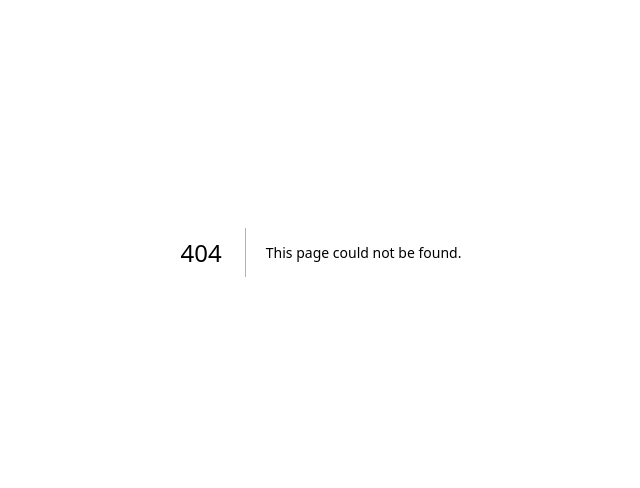
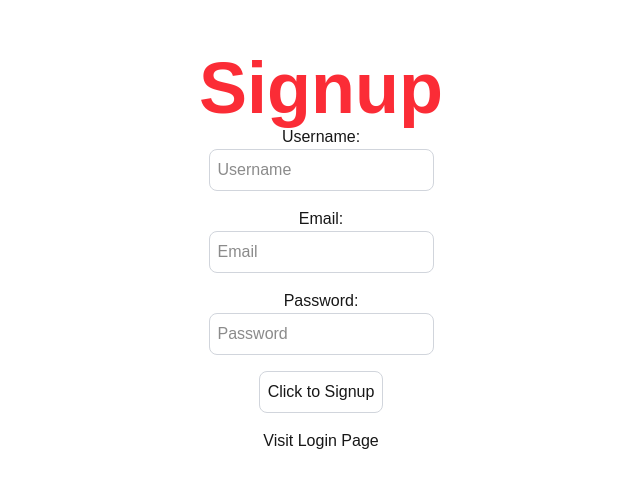
Before and after one commit to arhamneyazi/auth-nextjs, a Next.js app: page /signup in a window 1280 px wide. Before the commit this address had no page. Shown: the part 148-636 px from the top of the page, without its empty margins (319-959 px from the left). Built offline with nearby package versions, Linux system fonts and the light colour scheme.

Commit message:
Progress on frontend and Api

```diff
--- /dev/null
+++ b/src/app/api/users/signup/route.ts
@@ -0,0 +1,52 @@
+import { connect } from "@/dbConfig/dbConfig";
+import User from "@/models/userModel";
+import { NextRequest, NextResponse } from "next/server";
+import bcrypt from "bcryptjs";
+
+connect();
+
+export async function POST(request: NextRequest) {
+  try {
+    const reqBody = await request.json();
+    const { username, email, password } = reqBody;
+
+    console.log(reqBody);
+
+    // Check if user already exists
+    const existingUser = await User.findOne({ $or: [{ email }, { username }] });
+
+    if (existingUser) {
+      return NextResponse.json(
+        { error: "User already exists" },
+        { status: 400 },
+      );
+    }
+
+    // Hash Password
+    const salt = await bcrypt.genSalt(10);
+    const hashedPassword = await bcrypt.hash(password, salt);
+
+    const newUser = new User({
+      username,
+      email,
+      password: hashedPassword,
+    });
+
+    const savedUser = await newUser.save();
+    console.log(savedUser);
+
+    return NextResponse.json(
+      {
+        message: "User created successfully",
+        success: true,
+        savedUser,
+      },
+      { status: 201 },
+    );
+  } catch (error: unknown) {
+    const errorMessage =
+      error instanceof Error ? error.message : "An unknown error occurred";
+
+    return NextResponse.json({ error: errorMessage }, { status: 500 });
+  }
+}
--- /dev/null
+++ b/src/app/login/page.tsx
@@ -0,0 +1,46 @@
+"use client";
+import Link from "next/link";
+import React, { useState } from "react";
+import { useRouter } from "next/navigation";
+import axios from "axios";
+
+export default function LoginPage() {
+  const [user, setUser] = useState({
+    email: "",
+    password: "",
+  });
+
+  const onLogin = async () => {};
+
+  return (
+    <div className="flex flex-col items-center justify-center min-h-screen py-2">
+      <h1 className="text-red-500 text-7xl font-extrabold">Login</h1>
+      <hr />
+      <label htmlFor="email">Email:</label>
+      <input
+        className="p-2 border border-gray-300 rounded-lg mb-4 focus:outline-none focus:border-gray-600"
+        id="email"
+        type="text"
+        value={user.email}
+        placeholder="Email"
+        onChange={(e) => setUser({ ...user, email: e.target.value })}
+      />
+      <label htmlFor="password">Password:</label>
+      <input
+        className="p-2 border border-gray-300 rounded-lg mb-4 focus:outline-none focus:border-gray-600"
+        id="password"
+        type="password"
+        value={user.password}
+        placeholder="Password"
+        onChange={(e) => setUser({ ...user, password: e.target.value })}
+      />
+      <button
+        className="p-2 border border-gray-300 rounded-lg mb-4 focus:outline-none focus:border-gray-700"
+        onClick={onLogin}
+      >
+        Login
+      </button>
+      <Link href="/signup">Visit Signup Page</Link>
+    </div>
+  );
+}
--- /dev/null
+++ b/src/app/profile/[id]/loading.tsx
@@ -0,0 +1,7 @@
+export default function Loading() {
+  return (
+    <div className="flex min-h-screen items-center justify-center bg-gray-900 text-gray-100">
+      <p className="text-xl animate-pulse">Loading Profile...</p>
+    </div>
+  );
+}
--- /dev/null
+++ b/src/app/profile/[id]/page.tsx
@@ -0,0 +1,11 @@
+export default async function UserProfile({ params }: any) {
+    const {id} = await params
+
+  return (
+    <div className="flex flex-col justify-center items-center min-h-screen py-2">
+      <h1>Profile</h1>
+      <hr />
+      <p className="text-4xl">User: <span className="p-2 ml-2 rounded bg-blue-600 text-gray-100">{id}</span></p>
+    </div>
+  );
+}
--- /dev/null
+++ b/src/app/profile/page.tsx
@@ -0,0 +1,9 @@
+export default function ProfilePage() {
+  return (
+    <div className="flex flex-col justify-center items-center min-h-screen py-2">
+      <h1>Profile</h1>
+      <hr />
+      <p>Profile Page</p>
+    </div>
+  );
+}
--- /dev/null
+++ b/src/app/signup/page.tsx
@@ -0,0 +1,59 @@
+"use client";
+import Link from "next/link";
+import React, { useState } from "react";
+import { useRouter } from "next/navigation";
+import axios from "axios";
+
+export default function SignupPage() {
+  const router = useRouter();
+
+  const [user, setUser] = useState({
+    username: "",
+    email: "",
+    password: "",
+  });
+  const [buttonDisabled, setButtonDisabled] = useState(false);
+
+  const onSignup = async () => {};
+
+  return (
+    <div className="flex flex-col items-center justify-center min-h-screen py-2">
+      <h1 className="text-red-500 text-7xl font-extrabold">Signup</h1>
+      <hr />
+      <label htmlFor="username">Username:</label>
+      <input
+        className="p-2 border border-gray-300 rounded-lg mb-4 focus:outline-none focus:border-gray-600"
+        id="username"
+        type="text"
+        value={user.username}
+        placeholder="Username"
+        onChange={(e) => setUser({ ...user, username: e.target.value })}
+      />
+      <label htmlFor="email">Email:</label>
+      <input
+        className="p-2 border border-gray-300 rounded-lg mb-4 focus:outline-none focus:border-gray-600"
+        id="email"
+        type="text"
+        value={user.email}
+        placeholder="Email"
+        onChange={(e) => setUser({ ...user, email: e.target.value })}
+      />
+      <label htmlFor="password">Password:</label>
+      <input
+        className="p-2 border border-gray-300 rounded-lg mb-4 focus:outline-none focus:border-gray-600"
+        id="password"
+        type="password"
+        value={user.password}
+        placeholder="Password"
+        onChange={(e) => setUser({ ...user, password: e.target.value })}
+      />
+      <button
+        className="p-2 border border-gray-300 rounded-lg mb-4 focus:outline-none focus:border-gray-700"
+        onClick={onSignup}
+      >
+        Click to Signup
+      </button>
+      <Link href="/login">Visit Login Page</Link>
+    </div>
+  );
+}
--- /dev/null
+++ b/src/dbConfig/dbConfig.ts
@@ -0,0 +1,22 @@
+import mongoose from "mongoose";
+
+export async function connect() {
+  try {
+    mongoose.connect(process.env.MONGODB_URI!);
+    const connection = mongoose.connection;
+
+    connection.on("connected", () => {
+      console.log("MongoDB connected successfully");
+    });
+
+    connection.on("error", (err) => {
+      console.log(
+        "MongoDB connection error. Please make sure MongoDB is running. " + err,
+      );
+      process.exit();
+    });
+  } catch (error) {
+    console.error("Something went wrong!");
+    console.error(error);
+  }
+}
--- /dev/null
+++ b/src/models/userModel.ts
@@ -0,0 +1,35 @@
+import mongoose from "mongoose";
+
+const userSchema = new mongoose.Schema({
+  username: {
+    type: String,
+    required: [true, "Please provide a username"],
+    unique: true,
+    trim: true,
+  },
+  email: {
+    type: String,
+    required: [true, "Please provide an email"],
+    unique: true,
+  },
+  password: {
+    type: String,
+    required: [true, "Please provide a password"],
+  },
+  isVerified: {
+    type: Boolean,
+    default: false,
+  },
+  isAdmin: {
+    type: Boolean,
+    default: false,
+  },
+  forgotPasswordToken: String,
+  forgotPasswordTokenExpiry: Date,
+  verifyToken: String,
+  verifyTokenExpiry: Date,
+});
+
+const User = mongoose.models.users || mongoose.model("users", userSchema);
+
+export default User;
```
Also changed, not shown: package.json (+7 -1 lines), src/app/api/users/login/route.ts (added), 1 other file (tests, documents, lock files or other folders).
